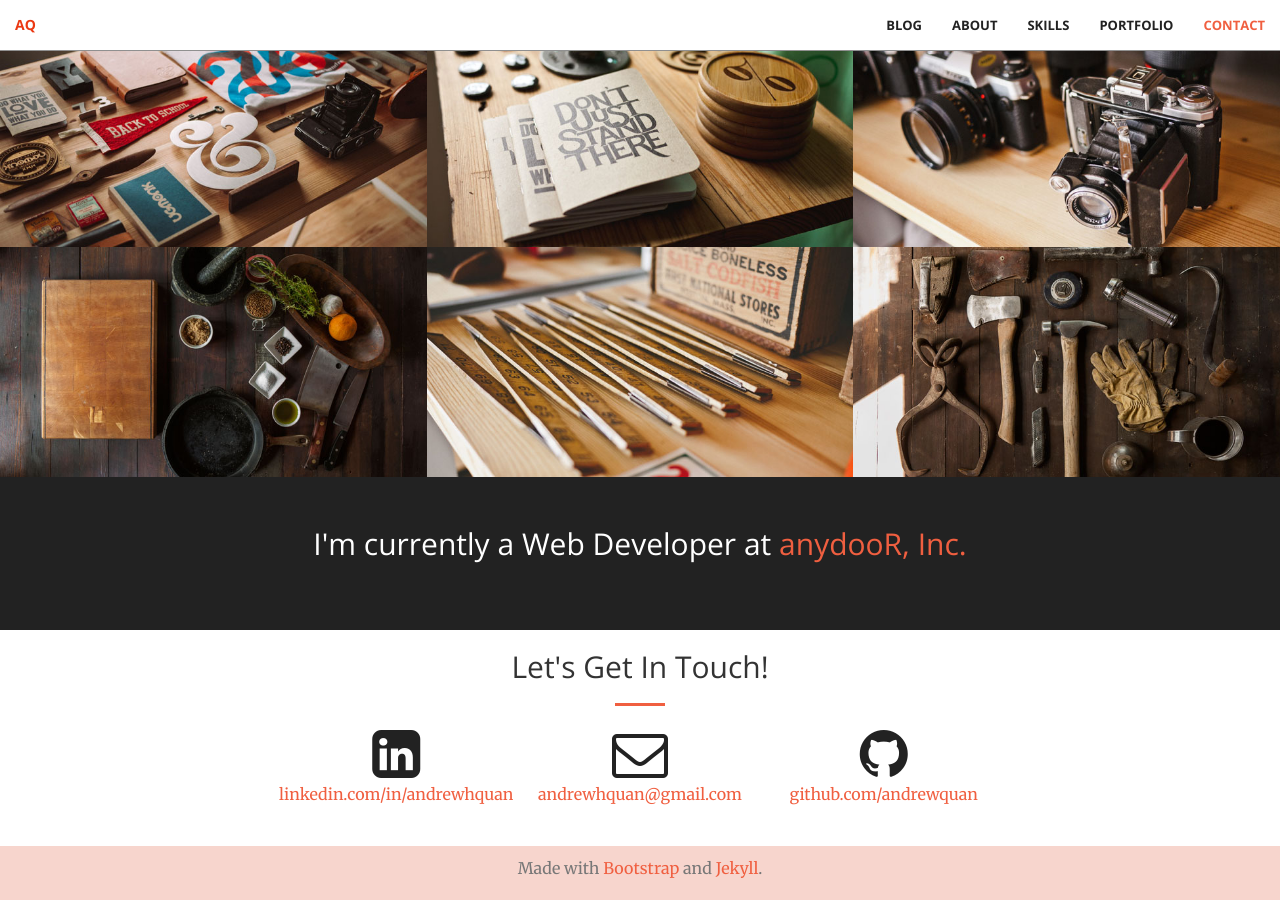
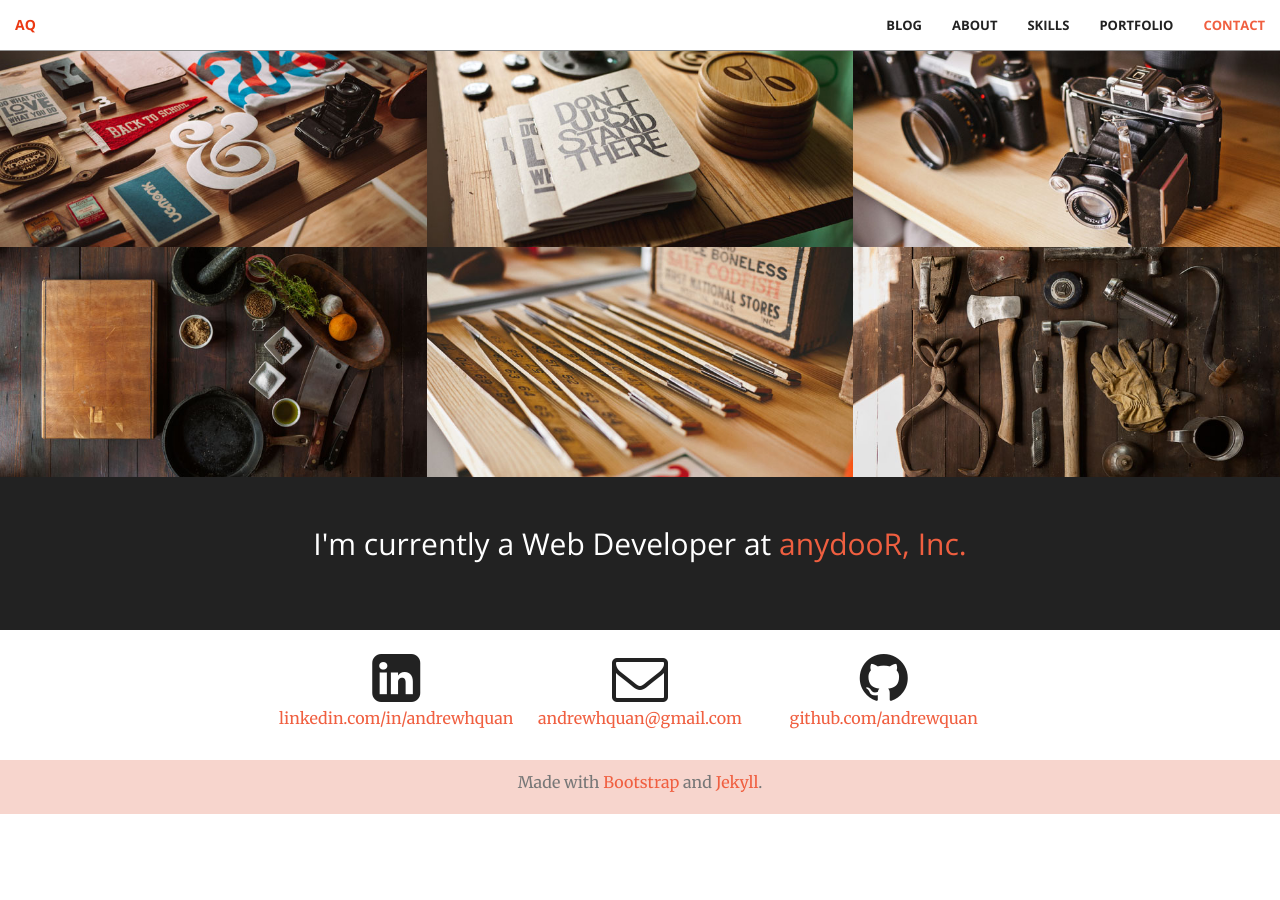
Before and after one commit to andrewquan/andrewquan.github.io, a Jekyll site: the page built from index.html, in a window 1280 px wide and 900 px high, scrolled down 1837 px. Built offline with Jekyll 4.4.1, drawn with Linux system fonts in a browser that asks for light colours; after the commit the page ends 2651 px from its top, so only the background shows below that.

Commit message:
fix some padding

```diff
--- a/_includes/contact.html
+++ b/_includes/contact.html
@@ -1,11 +1,6 @@
 <section id="contact">
   <div class="container contact-me">
     <div class="row">
-      <div class="col-lg-12 text-center">
-        <h2 class="section-heading">Let's Get In Touch!</h2>
-        <hr class="primary">
-        <p></p>
-      </div>
       <div class="col-lg-3 col-lg-offset-2 text-center">
         <a href="https://linkedin.com/in/{{ site.linkedin_username }}">
           <i class="fa fa-linkedin-square fa-3x wow bounceIn" data-wow-delay=".1s"></i>
--- a/_sass/_base.scss
+++ b/_sass/_base.scss
@@ -321,7 +321,7 @@ header {
 
 // Contact
 #contact {
-    padding: 20px 0 20px 0;
+    padding: 20px 0 10px 0;
 }
 
 #contact .fa {
```
Also changed, not shown: 2 other files.
